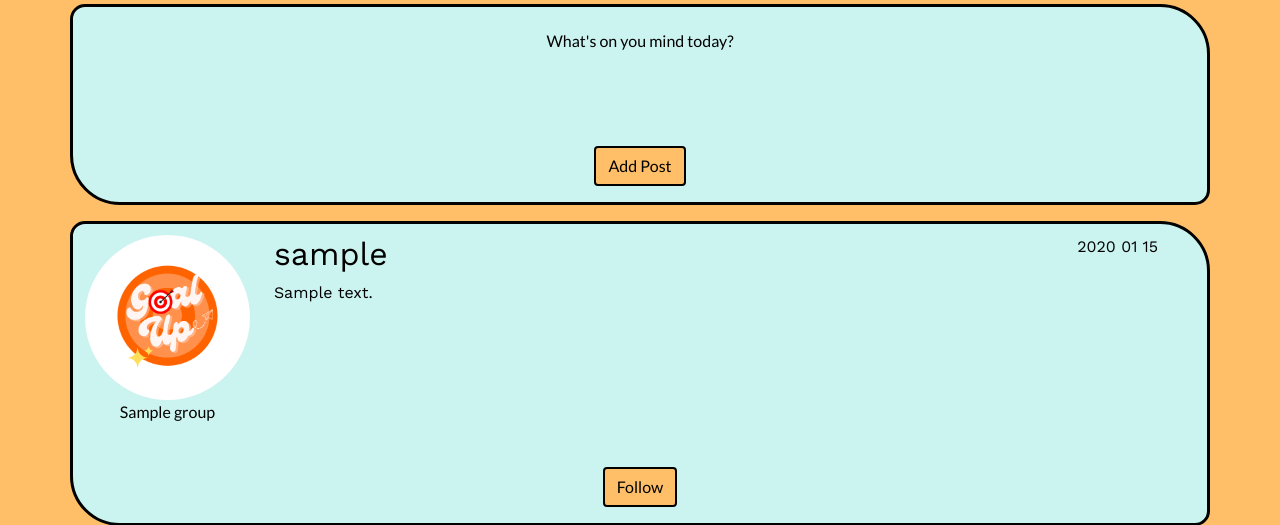
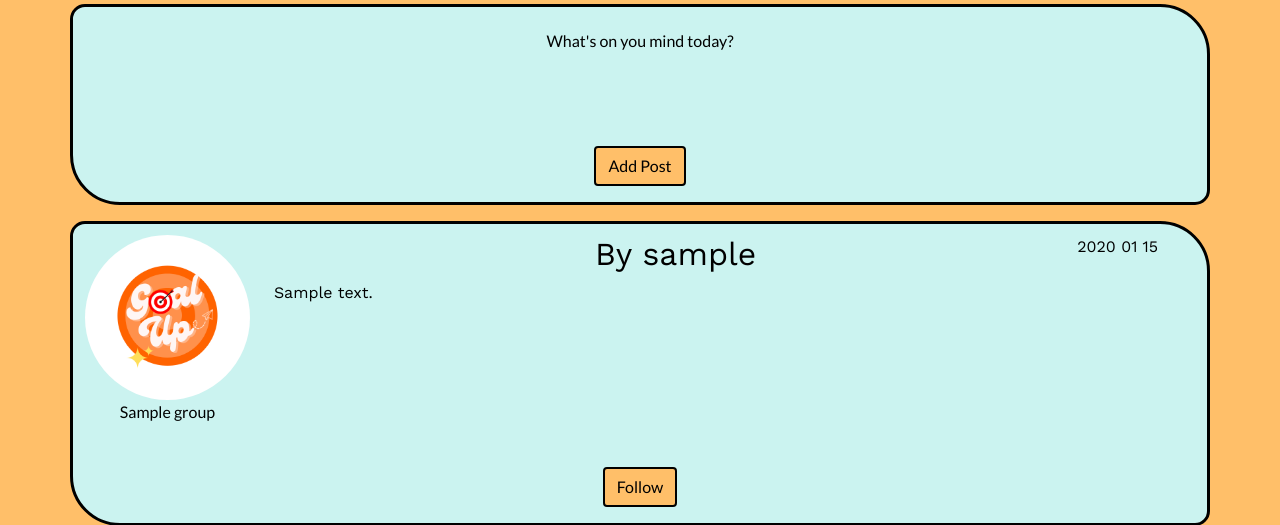
Before and after one commit to sael17/TechExchange-S22-TeamLorem, a Flask app: page /group/1 in a window 1280 px wide. Shown: the part 341-866 px from the top of the page. Run offline with Flask 2, Linux system fonts and the light colour scheme; the visitor is signed in with stand-in values (Sample User, id 1); a database or web service that is not in the repository returns one stand-in record (values such as "Sample title"); some libraries are stand-ins or nearby versions.

Commit message:
Fixed More CSS

```diff
--- a/static/css/posts.css
+++ b/static/css/posts.css
@@ -3,6 +3,10 @@
     color: black;
     border-radius: 15px 50px;
     border: 3px solid black;
+    text-align: center;
+}
+
+h2{
     text-align: center;
 }
 
--- a/templates/group.html
+++ b/templates/group.html
@@ -42,7 +42,7 @@
         </div>
         <div id="align-left" class="col-md-10 post-content">
             <p class="date">{{ post.date }}</p>
-            <h2>{{ post.author }}</h2>
+            <h2>By {{ post.author }}</h2>
             <p>{{ post.content }}</p>
         </div>
     </div>
```
